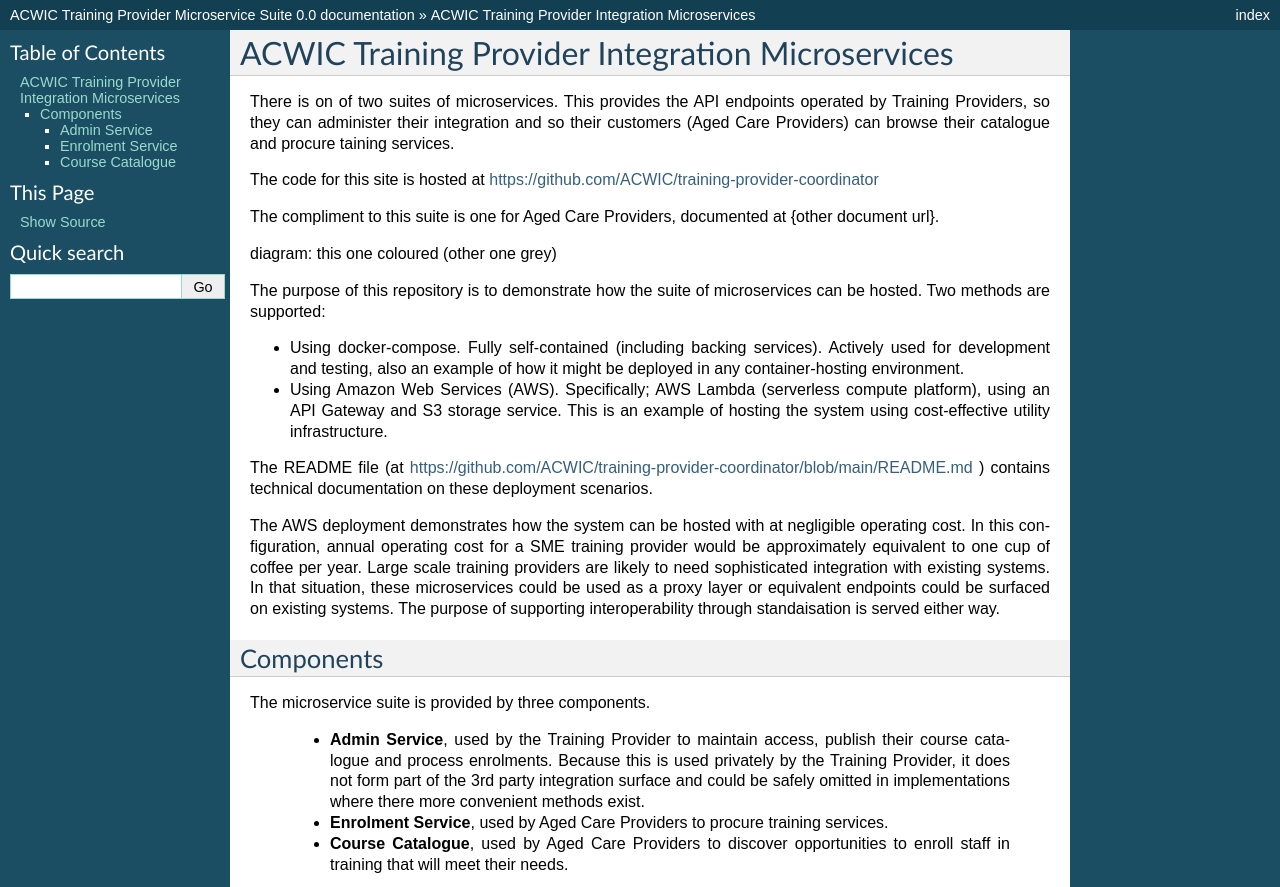
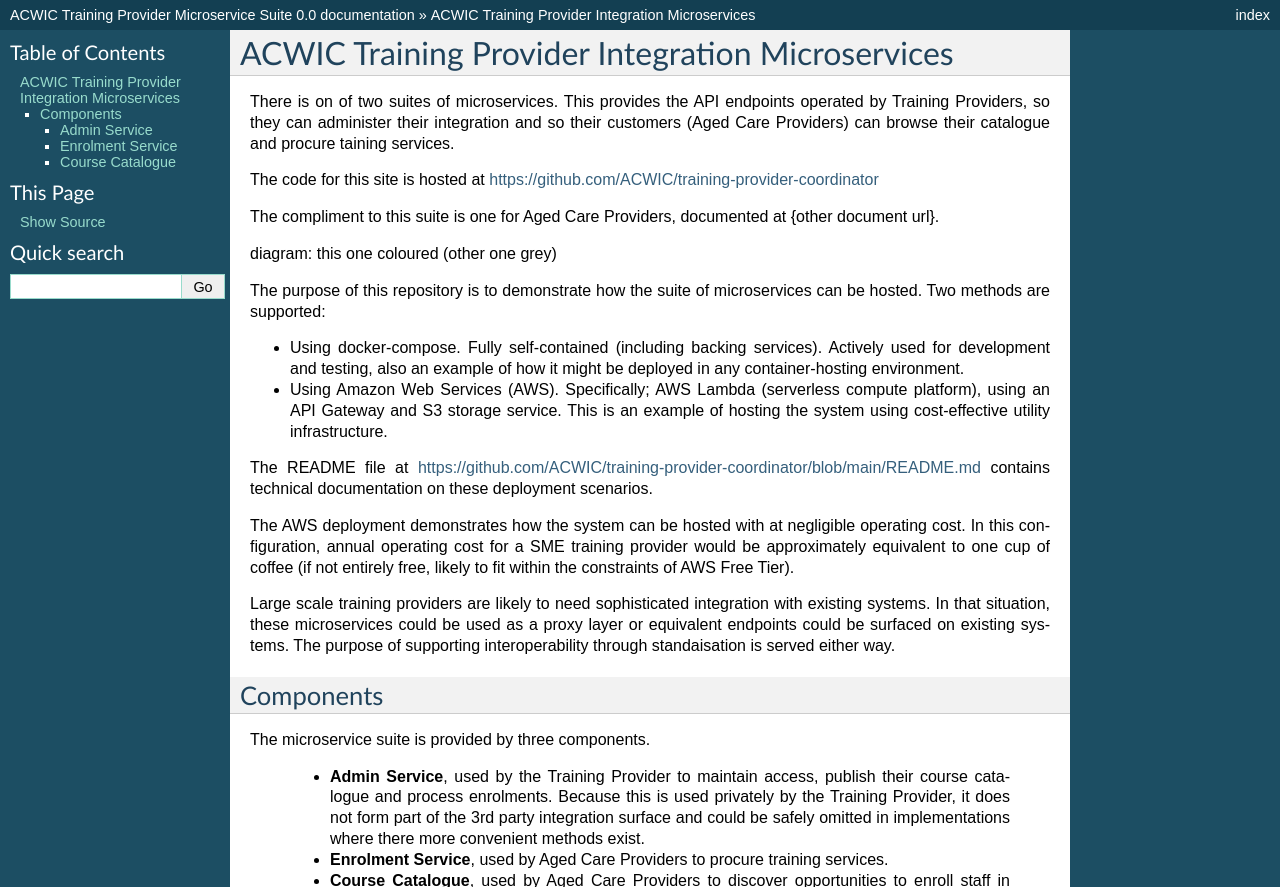
Before and after one commit to ACWIC/training-provider-coordinator, a Sphinx documentation site: the page built from docs/index.rst, in a window 1280 px wide and 900 px high, cut to the strip 0-887 px from the top of the window. Built offline with Sphinx 7.4.7, drawn with Linux system fonts in a browser that asks for light colours.

Commit message:
twiddle index.rst
(RTD webhook test)

```diff
--- a/docs/index.rst
+++ b/docs/index.rst
@@ -30,15 +30,18 @@ Two methods are supported:
   This is an example of hosting the system
   using cost-effective utility infrastructure.
 
-The README file
-(at https://github.com/ACWIC/training-provider-coordinator/blob/main/README.md )
+The README file at
+https://github.com/ACWIC/training-provider-coordinator/blob/main/README.md
 contains technical documentation on these deployment scenarios.
 
 The AWS deployment demonstrates how the system can be hosted
 with at negligible operating cost.
 In this configuration,
 annual operating cost for a SME training provider
-would be approximately equivalent to one cup of coffee per year.
+would be approximately equivalent to one cup of coffee
+(if not entirely free,
+likely to fit within the constraints of AWS Free Tier).
+
 Large scale training providers
 are likely to need sophisticated integration
 with existing systems.
```
